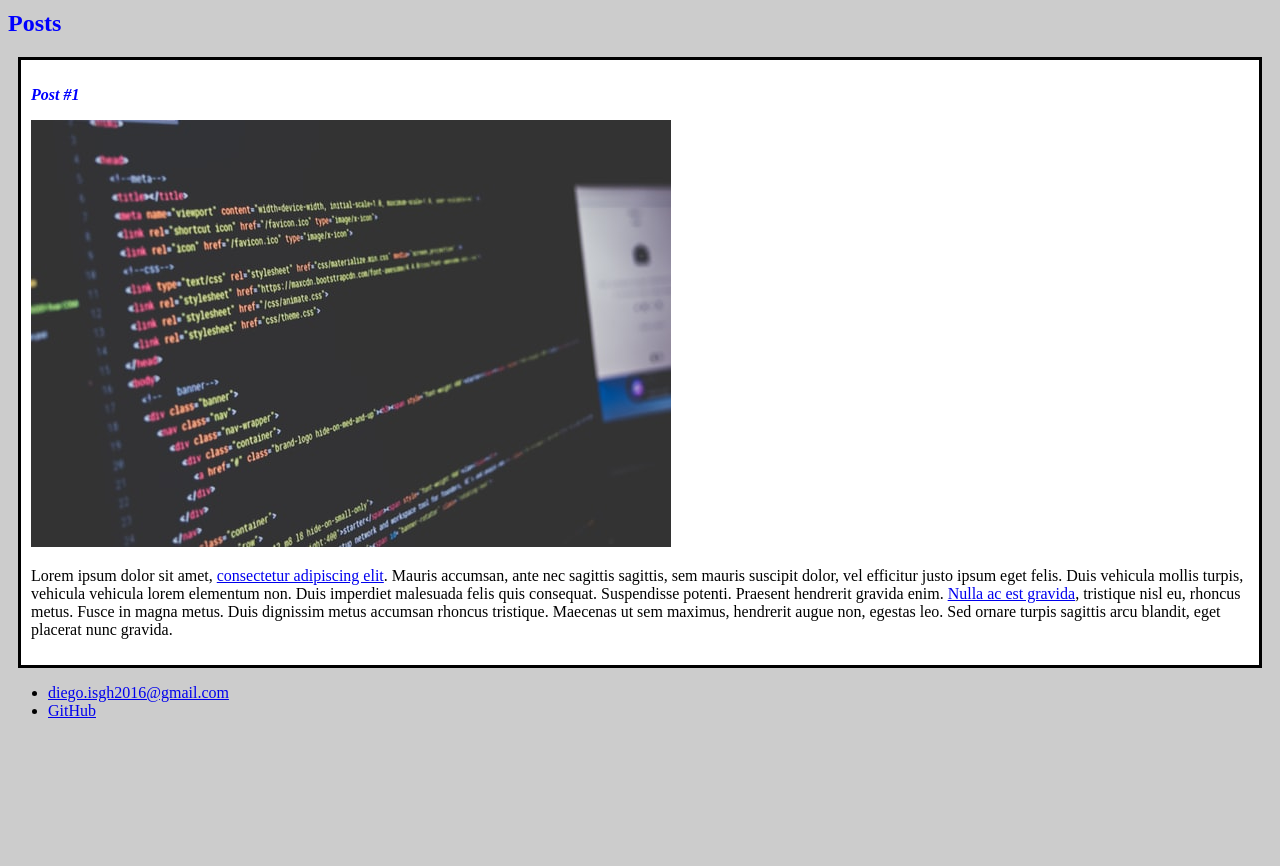
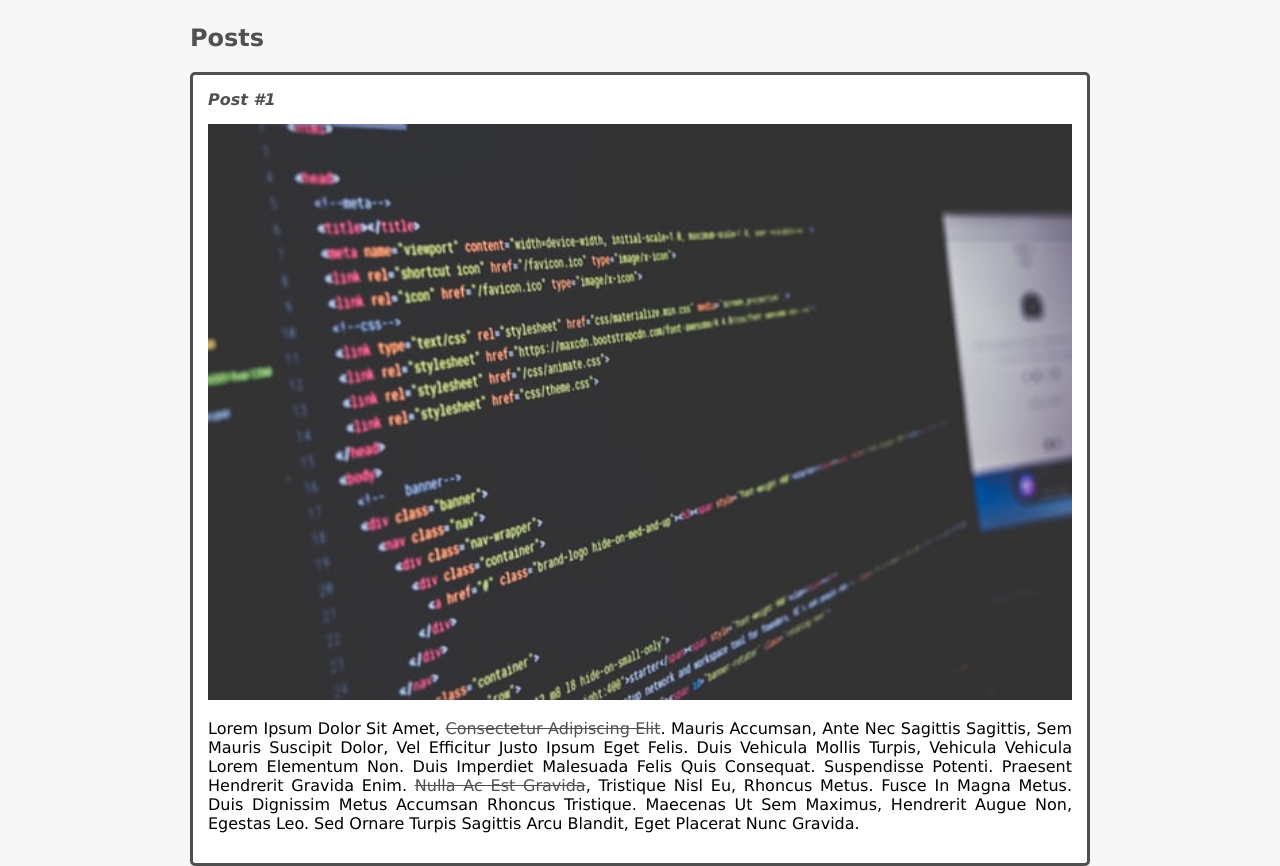
Before and after one commit to DiegoNasc/inicio-jornada, a plain HTML site: page Fundamento WEB - HTML e CSS/CURSO-HTML5/index.html in a window 1280 px wide. Shown: the part 307-1173 px from the top of the page. Before the commit the page ends 1043 px from the top, so only its background shows below. Drawn offline with Linux system fonts and the light colour scheme.

Commit message:
Conclusão aulas HTML/CSS

```diff
--- a/Fundamento WEB - HTML e CSS/CURSO-HTML5/index.html
+++ b/Fundamento WEB - HTML e CSS/CURSO-HTML5/index.html
@@ -9,7 +9,7 @@
 </head>
 <body>
     <header>
-        <img src="diego.png" alt="foto ilustrativa">
+        <img src="diego.png" alt="foto ilustrativa" class="photo">
         <h1 id="title">Diego Soares</h1>
     </header>
     <section>
@@ -19,15 +19,15 @@
         <article class="post">
             <header>
                 <h3 class="post_title">Post #1</h3>
-                <img src="diego-soares.jpg" alt="html code">
+                <img src="diego-soares.jpg" alt="html code" class="post_image">
             </header>
-            <p>
+            <p class="post_content">
                 Lorem ipsum dolor sit amet, <a href="https://www.lipsum.com/feed/html" target="_blanck">consectetur adipiscing elit</a>. Mauris accumsan, ante nec sagittis sagittis, sem mauris suscipit dolor, vel efficitur justo ipsum eget felis. Duis vehicula mollis turpis, vehicula vehicula lorem elementum non. Duis imperdiet malesuada felis quis consequat. Suspendisse potenti. Praesent hendrerit gravida enim. <a href="mailto: diego.isgh2016@gmail.com">Nulla ac est gravida</a>, tristique nisl eu, rhoncus metus. Fusce in magna metus. Duis dignissim metus accumsan rhoncus tristique. Maecenas ut sem maximus, hendrerit augue non, egestas leo. Sed ornare turpis sagittis arcu blandit, eget placerat nunc gravida.
             </p>
         </article>
     </section>
     <footer>
-        <ul>
+        <ul class="contacts_list">
             <li>
                 <a href="mailto:diego.isgh2016@gmail.com">diego.isgh2016@gmail.com</a>
             </li>
--- a/Fundamento WEB - HTML e CSS/CURSO-HTML5/style.css
+++ b/Fundamento WEB - HTML e CSS/CURSO-HTML5/style.css
@@ -1,20 +1,63 @@
 body {
-    background: #ccc;
+    background: #f7f7f7;
+    font-family: verdana;
+    max-width: 900px;
+    margin: auto;
 
 }
 
 #title, .subtitle, .post_title {
-    color:blue;
+    color:#505050;
+}
+
+#title {
+    font-size: 40px;
+    text-transform: uppercase;
+}
+
+a {
+    text-decoration: line-through;
+    color: #505050;
 }
 
 .post_title {
     font-size: 16px;
     font-style: italic;
+    margin: 0;
+    margin-bottom: 15px;
 }
 
 .post {
     background: #fff;
-    padding: 10px;
-    border: 3px solid black;
-    margin: 10px;
+    padding: 15px;
+    border: 3px solid #505050   ;
+    margin-bottom: 15px;
+    border-radius: 5px;
 }
+
+.post_content {
+    margin: 0;
+    margin-bottom: 15px;
+    text-transform: capitalize;
+    text-align: justify;
+}
+
+.post_image {
+    margin-bottom: 15px;
+    width: 100%;
+
+}
+
+.photo {
+    border: 1px solid #505050;
+    border-radius: 50%;
+}
+
+.contacts_list {
+    list-style-type: none;
+    padding-left: 15px;
+}
+
+.contacts_list li a {
+    text-decoration: none;
+}
```
